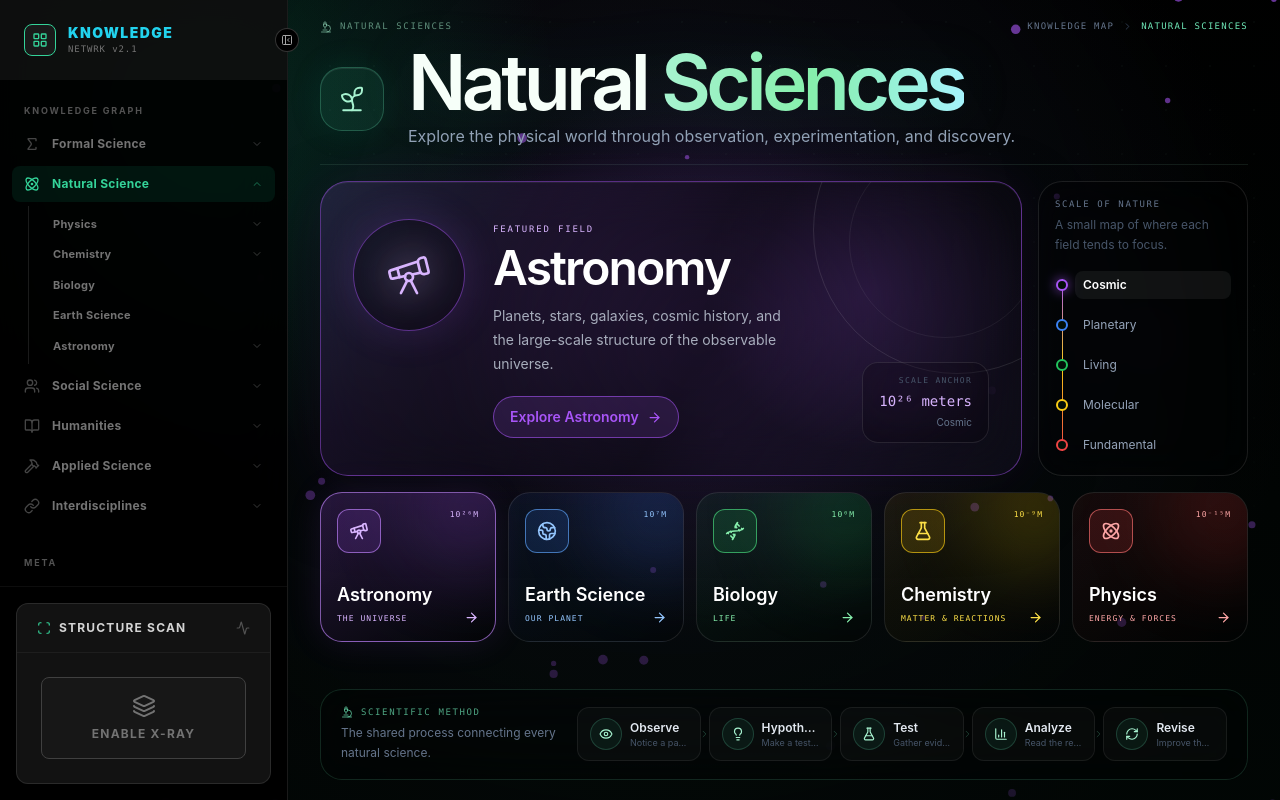
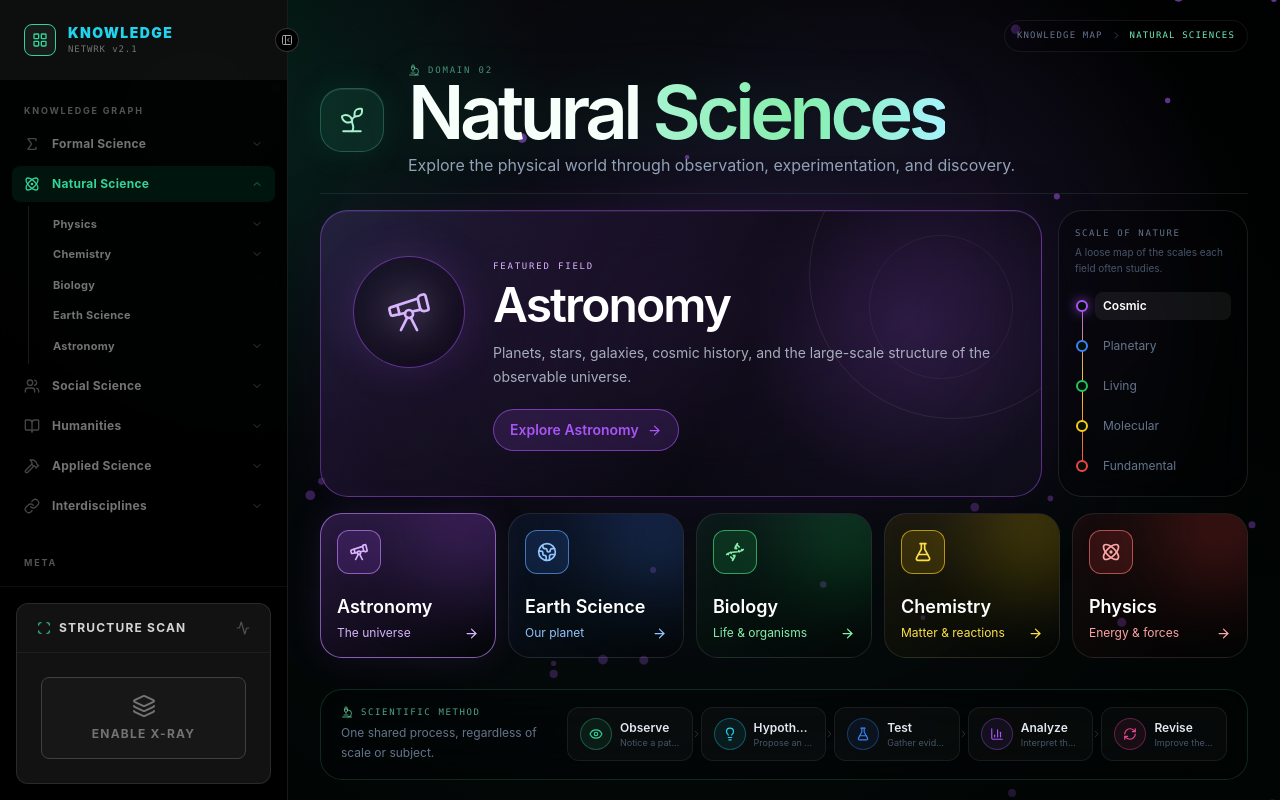
Before and after one commit to nickf723/ed-dev, a Next.js app: page /natural-science in a window 1280 px wide. Built offline with nearby package versions, Linux system fonts and the light colour scheme.

Commit message:
Refine Natural Science navigation hierarchy

```diff
--- a/app/natural-science/_components/ScaleOfNature.tsx
+++ b/app/natural-science/_components/ScaleOfNature.tsx
@@ -69,7 +69,7 @@ const FIELD_PRESENTATION: Record<string, FieldPresentation> = {
     icon: Dna,
     backgroundId: "biology",
     scaleLabel: "Living",
-    cardLabel: "Life",
+    cardLabel: "Life & organisms",
     rgb: "34, 197, 94",
     accent: "text-green-300",
     border: "border-green-400/65",
@@ -107,27 +107,6 @@ const FIELD_ORDER = [
   "natural.physics",
 ] as const;
 
-const SUPERSCRIPT: Record<string, string> = {
-  "-": "⁻",
-  "0": "⁰",
-  "1": "¹",
-  "2": "²",
-  "3": "³",
-  "4": "⁴",
-  "5": "⁵",
-  "6": "⁶",
-  "7": "⁷",
-  "8": "⁸",
-  "9": "⁹",
-};
-
-function superscript(value: number) {
-  return String(value)
-    .split("")
-    .map((character) => SUPERSCRIPT[character] ?? character)
-    .join("");
-}
-
 function buildFields(nodes: readonly NaturalScienceScaleNode[]): FieldEntry[] {
   const byId = new Map(nodes.map((node) => [node.id, node]));
 
@@ -142,11 +121,11 @@ function buildFields(nodes: readonly NaturalScienceScaleNode[]): FieldEntry[] {
 }
 
 const METHOD_STEPS = [
-  { label: "Observe", detail: "Notice a pattern", icon: Eye },
-  { label: "Hypothesize", detail: "Make a testable idea", icon: Lightbulb },
-  { label: "Test", detail: "Gather evidence", icon: FlaskConical },
-  { label: "Analyze", detail: "Read the result", icon: BarChart3 },
-  { label: "Revise", detail: "Improve the model", icon: RefreshCw },
+  { label: "Observe", detail: "Notice a pattern", icon: Eye, rgb: "52, 211, 153" },
+  { label: "Hypothesize", detail: "Propose an explanation", icon: Lightbulb, rgb: "34, 211, 238" },
+  { label: "Test", detail: "Gather evidence", icon: FlaskConical, rgb: "59, 130, 246" },
+  { label: "Analyze", detail: "Interpret the result", icon: BarChart3, rgb: "168, 85, 247" },
+  { label: "Revise", detail: "Improve the model", icon: RefreshCw, rgb: "236, 72, 153" },
 ] as const;
 
 export default function ScaleOfNature({ nodes }: { nodes: readonly NaturalScienceScaleNode[] }) {
@@ -162,31 +141,30 @@ export default function ScaleOfNature({ nodes }: { nodes: readonly NaturalScienc
       <div
         className="pointer-events-none fixed inset-0 z-0 transition-all duration-700"
         style={{
-          background: `radial-gradient(circle at 58% 42%, rgba(${active.rgb},0.12), transparent 34%), radial-gradient(circle at 15% 12%, rgba(16,185,129,0.20), transparent 28%), linear-gradient(to bottom, rgba(2,10,8,0.05), rgba(2,8,6,0.76))`,
+          background: `radial-gradient(circle at 72% 34%, rgba(${active.rgb},0.10), transparent 30%), radial-gradient(circle at 14% 12%, rgba(16,185,129,0.18), transparent 28%), linear-gradient(to bottom, rgba(1,11,9,0.05), rgba(1,8,6,0.72))`,
         }}
       />
-      <div className="pointer-events-none fixed inset-0 z-0 opacity-15 [background-image:radial-gradient(circle_at_center,rgba(167,243,208,0.20)_1px,transparent_1px)] [background-size:44px_44px] [mask-image:linear-gradient(to_bottom,black,transparent_88%)]" />
+      <div className="pointer-events-none fixed inset-0 z-0 opacity-10 [background-image:radial-gradient(circle_at_center,rgba(167,243,208,0.22)_1px,transparent_1px)] [background-size:48px_48px] [mask-image:linear-gradient(to_bottom,black,transparent_90%)]" />
 
       <div className="relative z-10 mx-auto flex min-h-screen w-full max-w-[1540px] flex-col px-4 py-4 sm:px-6 lg:h-screen lg:min-h-0 lg:px-8 lg:py-5">
         <header className="shrink-0 border-b border-emerald-200/10 pb-4">
-          <div className="flex items-center justify-between gap-4">
-            <div className="flex items-center gap-2 font-mono text-[9px] uppercase tracking-[0.18em] text-emerald-200/55">
-              <Microscope size={12} /> Natural sciences
-            </div>
-
-            <nav aria-label="Breadcrumb" className="flex items-center gap-2 font-mono text-[9px] uppercase tracking-[0.14em] text-slate-500">
+          <div className="flex items-center justify-end">
+            <nav aria-label="Breadcrumb" className="flex items-center gap-2 rounded-full border border-white/[0.07] bg-black/20 px-3 py-2 font-mono text-[9px] uppercase tracking-[0.13em] text-slate-500 backdrop-blur-lg">
               <Link href="/" className="transition-colors hover:text-emerald-200">Knowledge map</Link>
               <ChevronRight size={11} className="text-slate-700" />
               <span className="text-emerald-300">Natural Sciences</span>
             </nav>
           </div>
 
-          <div className="mt-4 flex items-center gap-5 sm:gap-6">
+          <div className="mt-3 flex items-center gap-5 sm:gap-6">
             <div className="hidden h-16 w-16 shrink-0 items-center justify-center rounded-[22px] border border-emerald-300/25 bg-emerald-400/10 text-emerald-200 shadow-[inset_0_1px_0_rgba(255,255,255,0.08),0_0_35px_rgba(16,185,129,0.10)] sm:flex">
               <Sprout size={30} strokeWidth={1.6} />
             </div>
             <div className="min-w-0 flex-1">
-              <h1 className="text-[clamp(3.2rem,6vw,6.3rem)] font-semibold leading-[0.86] tracking-[-0.06em] text-[#f6fff9] drop-shadow-[0_0_28px_rgba(16,185,129,0.10)]">
+              <div className="mb-1 flex items-center gap-2 font-mono text-[9px] uppercase tracking-[0.2em] text-emerald-300/60">
+                <Microscope size={12} /> Domain 02
+              </div>
+              <h1 className="text-[clamp(3.2rem,5.8vw,6rem)] font-semibold leading-[0.86] tracking-[-0.06em] text-[#f6fff9] drop-shadow-[0_0_28px_rgba(16,185,129,0.10)]">
                 Natural <span className="bg-gradient-to-r from-emerald-200 via-green-300 to-cyan-200 bg-clip-text text-transparent">Sciences</span>
               </h1>
               <p className="mt-2 max-w-2xl text-sm leading-5 text-slate-400 sm:text-base">
@@ -197,24 +175,24 @@ export default function ScaleOfNature({ nodes }: { nodes: readonly NaturalScienc
         </header>
 
         <div className="mt-4 flex min-h-0 flex-1 flex-col gap-4">
-          <section className="grid shrink-0 gap-4 lg:grid-cols-[minmax(0,1fr)_210px]">
+          <section className="grid shrink-0 gap-4 lg:grid-cols-[minmax(0,1fr)_190px]">
             <article
-              className="relative min-h-[245px] overflow-hidden rounded-[28px] border bg-black/30 p-6 backdrop-blur-xl transition-all duration-700 sm:p-8 lg:min-h-[260px]"
+              className="relative min-h-[235px] overflow-hidden rounded-[28px] border bg-black/30 p-6 backdrop-blur-xl transition-all duration-700 sm:p-8 lg:min-h-[250px]"
               style={{
-                borderColor: `rgba(${active.rgb},0.48)`,
+                borderColor: `rgba(${active.rgb},0.46)`,
                 boxShadow: `inset 0 1px 0 rgba(255,255,255,0.06), 0 24px 70px rgba(0,0,0,0.34), 0 0 55px rgba(${active.rgb},0.08)`,
-                background: `linear-gradient(120deg, rgba(${active.rgb},0.16), rgba(0,0,0,0.36) 55%, rgba(${active.rgb},0.05))`,
+                background: `linear-gradient(120deg, rgba(${active.rgb},0.18), rgba(0,0,0,0.36) 58%, rgba(${active.rgb},0.05))`,
               }}
             >
-              <div className="pointer-events-none absolute inset-0 opacity-60" style={{ background: `radial-gradient(circle at 78% 38%, rgba(${active.rgb},0.24), transparent 28%)` }} />
-              <div className="pointer-events-none absolute -right-20 -top-24 h-72 w-72 rounded-full border border-white/10" />
-              <div className="pointer-events-none absolute -right-5 -top-9 h-48 w-48 rounded-full border border-white/[0.06]" />
+              <div className="pointer-events-none absolute inset-0 opacity-70" style={{ background: `radial-gradient(circle at 82% 40%, rgba(${active.rgb},0.24), transparent 27%)` }} />
+              <div className="pointer-events-none absolute -right-14 -top-20 h-72 w-72 rounded-full border border-white/[0.08]" />
+              <div className="pointer-events-none absolute right-7 top-6 h-36 w-36 rounded-full border border-white/[0.05]" />
 
-              <div className="relative flex h-full flex-col justify-between gap-6 sm:flex-row sm:items-center">
+              <div className="relative flex h-full items-center">
                 <div className="flex max-w-3xl items-start gap-5 sm:gap-7">
                   <div
                     className="flex h-24 w-24 shrink-0 items-center justify-center rounded-full border bg-black/25 transition-all duration-500 sm:h-28 sm:w-28"
-                    style={{ borderColor: `rgba(${active.rgb},0.50)`, boxShadow: `0 0 40px rgba(${active.rgb},0.18)` }}
+                    style={{ borderColor: `rgba(${active.rgb},0.52)`, boxShadow: `0 0 44px rgba(${active.rgb},0.18)` }}
                   >
                     <ActiveIcon size={48} strokeWidth={1.35} className={`drop-shadow-[0_0_20px_currentColor] ${active.accent}`} />
                   </div>
@@ -228,18 +206,10 @@ export default function ScaleOfNature({ nodes }: { nodes: readonly NaturalScienc
                     <Link
                       href={active.href}
                       className="mt-5 inline-flex items-center gap-2 rounded-full border px-4 py-2.5 text-sm font-semibold transition-all hover:brightness-125"
-                      style={{ borderColor: `rgba(${active.rgb},0.58)`, background: `rgba(${active.rgb},0.14)`, color: `rgb(${active.rgb})` }}
+                      style={{ borderColor: `rgba(${active.rgb},0.60)`, background: `rgba(${active.rgb},0.15)`, color: `rgb(${active.rgb})` }}
                     >
                       Explore {active.label} <ArrowRight size={15} />
                     </Link>
-                  </div>
-                </div>
-
-                <div className="hidden min-w-[180px] self-stretch items-end justify-end sm:flex">
-                  <div className="rounded-2xl border border-white/10 bg-black/25 px-4 py-3 text-right backdrop-blur-xl">
-                    <div className="font-mono text-[8px] uppercase tracking-[0.16em] text-slate-600">Scale anchor</div>
-                    <div className={`mt-1 font-mono text-sm ${active.accent}`}>10{superscript(active.exponent)} meters</div>
-                    <div className="mt-1 text-[10px] text-slate-500">{active.scaleLabel}</div>
                   </div>
                 </div>
               </div>
@@ -247,7 +217,7 @@ export default function ScaleOfNature({ nodes }: { nodes: readonly NaturalScienc
 
             <aside className="hidden rounded-[24px] border border-white/10 bg-black/25 p-4 backdrop-blur-xl lg:block">
               <div className="font-mono text-[9px] uppercase tracking-[0.18em] text-slate-500">Scale of nature</div>
-              <p className="mt-1 text-xs leading-5 text-slate-600">A small map of where each field tends to focus.</p>
+              <p className="mt-1 text-[10px] leading-4 text-slate-600">A loose map of the scales each field often studies.</p>
               <div className="relative mt-4 pl-5">
                 <div className="absolute bottom-2 left-[7px] top-2 w-px bg-gradient-to-b from-purple-500 via-blue-500 via-green-500 via-yellow-400 to-red-500" />
                 <div className="space-y-3">
@@ -260,13 +230,13 @@ export default function ScaleOfNature({ nodes }: { nodes: readonly NaturalScienc
                         onMouseEnter={() => setActiveId(field.id)}
                         onFocus={() => setActiveId(field.id)}
                         onClick={() => setActiveId(field.id)}
-                        className={`relative flex w-full items-center gap-2 rounded-lg px-2 py-1.5 text-left transition-all ${selected ? "bg-white/[0.06]" : "hover:bg-white/[0.035]"}`}
+                        className={`relative flex w-full items-center rounded-lg px-2 py-1.5 text-left text-xs transition-all ${selected ? "bg-white/[0.06] font-semibold text-white" : "text-slate-500 hover:bg-white/[0.035] hover:text-slate-300"}`}
                       >
                         <span
                           className="absolute -left-[19px] h-3 w-3 rounded-full border-2 bg-[#041009]"
                           style={{ borderColor: `rgb(${field.rgb})`, boxShadow: selected ? `0 0 12px rgba(${field.rgb},0.75)` : undefined }}
                         />
-                        <span className={`text-xs ${selected ? "font-semibold text-white" : "text-slate-400"}`}>{field.scaleLabel}</span>
+                        {field.scaleLabel}
                       </button>
                     );
                   })}
@@ -285,25 +255,22 @@ export default function ScaleOfNature({ nodes }: { nodes: readonly NaturalScienc
                   href={field.href}
                   onMouseEnter={() => setActiveId(field.id)}
                   onFocus={() => setActiveId(field.id)}
-                  className={`group relative min-h-[150px] overflow-hidden rounded-[22px] border p-4 transition-all duration-300 hover:-translate-y-1 ${selected ? field.border : "border-white/10 hover:border-white/20"}`}
+                  className={`group relative min-h-[145px] overflow-hidden rounded-[22px] border p-4 transition-all duration-300 hover:-translate-y-1 ${selected ? field.border : "border-white/10 hover:border-white/20"}`}
                   style={{
                     background: selected
-                      ? `linear-gradient(150deg, rgba(${field.rgb},0.21), rgba(0,0,0,0.32))`
-                      : `linear-gradient(150deg, rgba(${field.rgb},0.08), rgba(0,0,0,0.24))`,
-                    boxShadow: selected ? `0 0 35px rgba(${field.rgb},0.12)` : undefined,
+                      ? `linear-gradient(150deg, rgba(${field.rgb},0.24), rgba(0,0,0,0.34))`
+                      : `linear-gradient(150deg, rgba(${field.rgb},0.09), rgba(0,0,0,0.24))`,
+                    boxShadow: selected ? `0 0 36px rgba(${field.rgb},0.13)` : undefined,
                   }}
                 >
-                  <div className="pointer-events-none absolute -right-10 -top-12 h-32 w-32 rounded-full blur-2xl" style={{ background: `rgba(${field.rgb},0.18)` }} />
+                  <div className="pointer-events-none absolute -right-10 -top-12 h-32 w-32 rounded-full blur-2xl" style={{ background: `rgba(${field.rgb},0.22)` }} />
                   <div className="relative flex h-full flex-col">
-                    <div className="flex items-start justify-between gap-3">
-                      <span className={`flex h-11 w-11 items-center justify-center rounded-xl border ${field.border} ${field.soft} ${field.accent}`}>
-                        <Icon size={20} />
-                      </span>
-                      <span className={`font-mono text-[8px] uppercase tracking-[0.13em] ${field.accent}`}>10{superscript(field.exponent)}m</span>
-                    </div>
-                    <div className="mt-auto pt-5">
+                    <span className={`flex h-11 w-11 items-center justify-center rounded-xl border ${field.border} ${field.soft} ${field.accent}`}>
+                      <Icon size={20} />
+                    </span>
+                    <div className="mt-auto pt-4">
                       <h3 className="text-lg font-semibold text-white">{field.label}</h3>
-                      <div className={`mt-1 font-mono text-[8px] uppercase tracking-[0.13em] ${field.accent}`}>{field.cardLabel}</div>
+                      <div className={`mt-1 text-xs ${field.accent}`}>{field.cardLabel}</div>
                     </div>
                     <ArrowRight size={15} className={`absolute bottom-0 right-0 transition-transform group-hover:translate-x-1 ${field.accent}`} />
                   </div>
@@ -313,12 +280,12 @@ export default function ScaleOfNature({ nodes }: { nodes: readonly NaturalScienc
           </nav>
 
           <section className="mt-auto shrink-0 rounded-[22px] border border-emerald-300/15 bg-black/20 px-5 py-4 backdrop-blur-xl">
-            <div className="grid items-center gap-4 lg:grid-cols-[220px_minmax(0,1fr)]">
+            <div className="grid items-center gap-4 lg:grid-cols-[210px_minmax(0,1fr)]">
               <div>
                 <div className="flex items-center gap-2 font-mono text-[9px] uppercase tracking-[0.18em] text-emerald-300/70">
                   <Microscope size={12} /> Scientific method
                 </div>
-                <p className="mt-1 text-xs leading-5 text-slate-500">The shared process connecting every natural science.</p>
+                <p className="mt-1 text-xs leading-5 text-slate-500">One shared process, regardless of scale or subject.</p>
               </div>
 
               <div className="grid grid-cols-5 gap-2">
@@ -326,7 +293,10 @@ export default function ScaleOfNature({ nodes }: { nodes: readonly NaturalScienc
                   const Icon = step.icon;
                   return (
                     <div key={step.label} className="relative flex min-w-0 items-center gap-2 rounded-xl border border-white/[0.07] bg-white/[0.025] px-3 py-2.5">
-                      <span className="flex h-8 w-8 shrink-0 items-center justify-center rounded-full border border-emerald-300/20 bg-emerald-400/[0.07] text-emerald-200">
+                      <span
+                        className="flex h-8 w-8 shrink-0 items-center justify-center rounded-full border"
+                        style={{ borderColor: `rgba(${step.rgb},0.34)`, background: `rgba(${step.rgb},0.08)`, color: `rgb(${step.rgb})` }}
+                      >
                         <Icon size={14} />
                       </span>
                       <span className="min-w-0">
```
